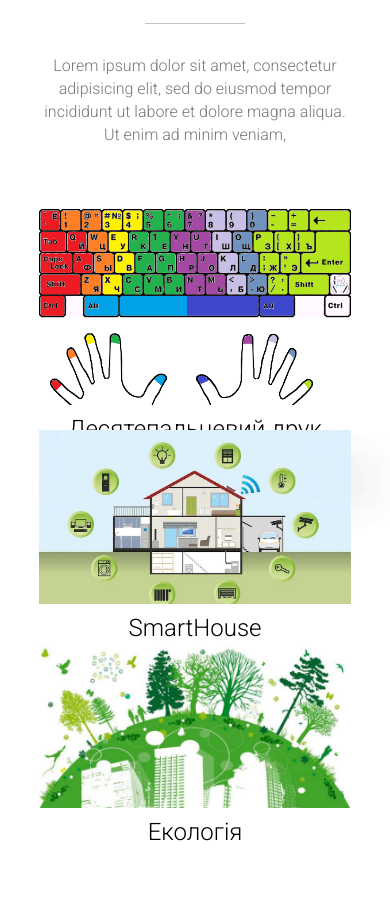
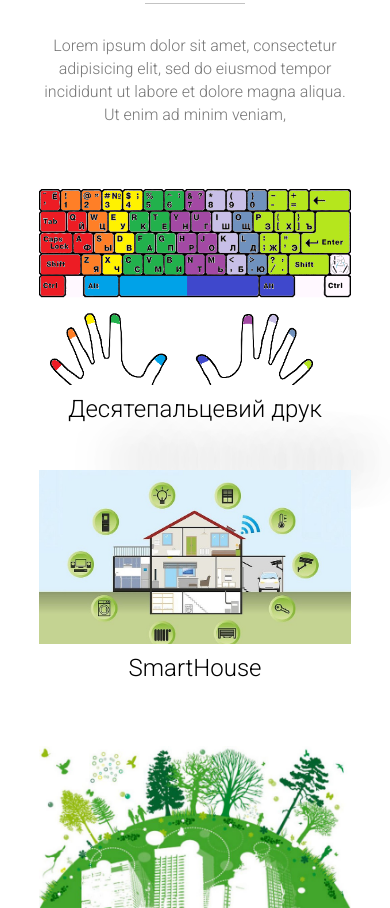
Before and after one commit to Sasha525/sasha525.github.io, a plain HTML site: page index.html in a window 390 px wide. Shown: the part 2319-3227 px from the top of the page. Drawn offline with nearby package versions, Linux system fonts and the light colour scheme.

Commit message:
Add files via upload

```diff
--- a/style.css
+++ b/style.css
@@ -614,14 +614,14 @@
 
 	}
 	.content_2{
-		height: 1650px;
+		height: 1850px;
 	}
 	.content_3{
 		height: 1300px;
 	}
 	.work1, .work2, .work3, .work4, .work5, .work6{
 		width: 80%;
-		margin-top: 10px;
+		margin-top: 70px;
 	}
 	.block_skill{
 		margin-top: 20px;
@@ -648,4 +648,7 @@
 		justify-content: center;
 		align-items: center;
 	}
+	.works_block{
+		margin-top: 10px;
+	}
 }
```
